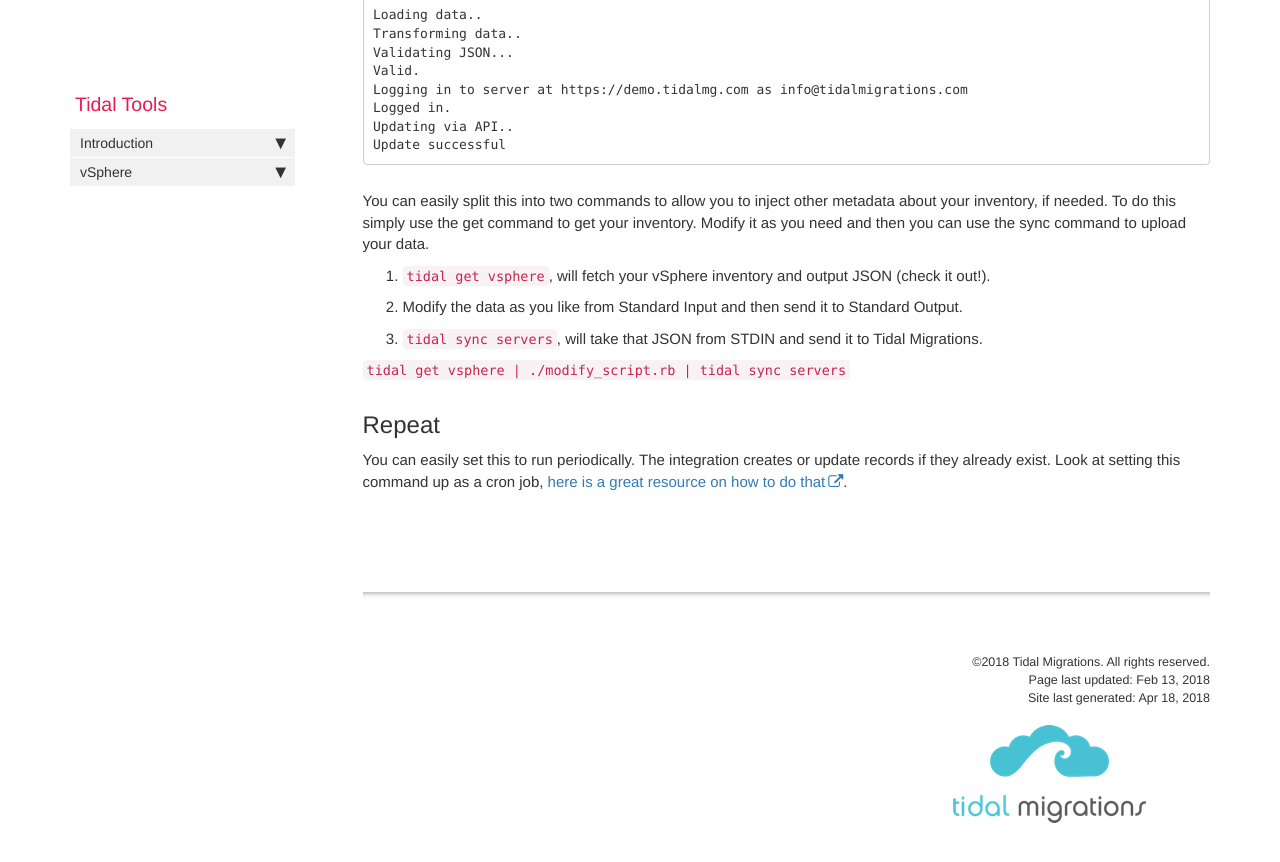
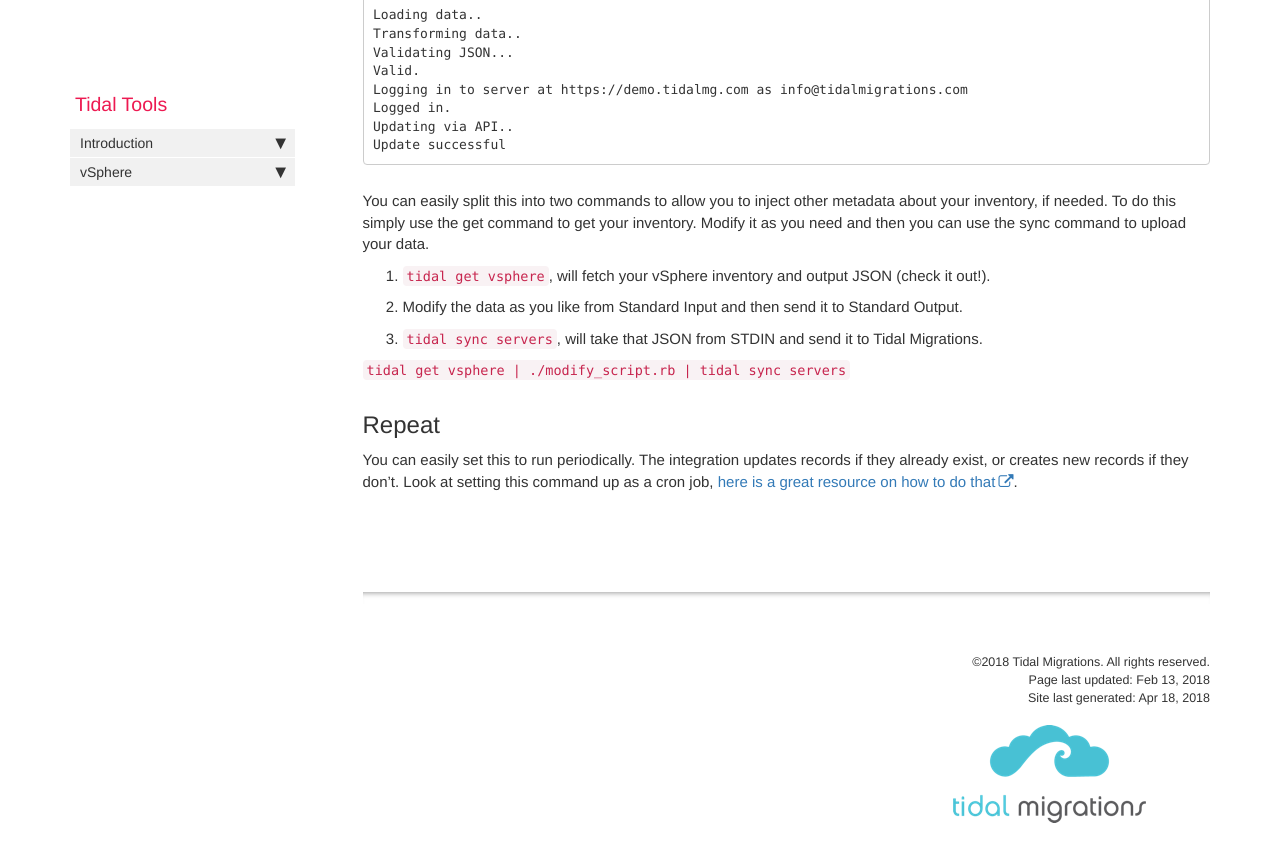
Before and after one commit to tidalmigrations/tidalmigrations.github.io, a Jekyll site: the page built from pages/tidal tools/vsphere.md, in a window 1280 px wide and 900 px high, scrolled down 1747 px. Shown: the top 862 px of the window. Built offline with Jekyll 4.4.1, drawn with Linux system fonts in a browser that asks for light colours; nearby versions of some CDN libraries; comment, search, counter and statistics services are not loaded.

Commit message:
change wording

```diff
--- a/pages/tidal tools/vsphere.md
+++ b/pages/tidal tools/vsphere.md
@@ -89,4 +89,4 @@ You can easily split this into two commands to allow you to inject other metadat
 
 ## Repeat
 
-You can easily set this to run periodically. The integration creates or update records if they already exist. Look at setting this command up as a cron job, [here is a great resource on how to do that](https://www.digitalocean.com/community/tutorials/how-to-use-cron-to-automate-tasks-on-a-vps).
+You can easily set this to run periodically. The integration updates records if they already exist, or creates new records if they don't. Look at setting this command up as a cron job, [here is a great resource on how to do that](https://www.digitalocean.com/community/tutorials/how-to-use-cron-to-automate-tasks-on-a-vps).
```
